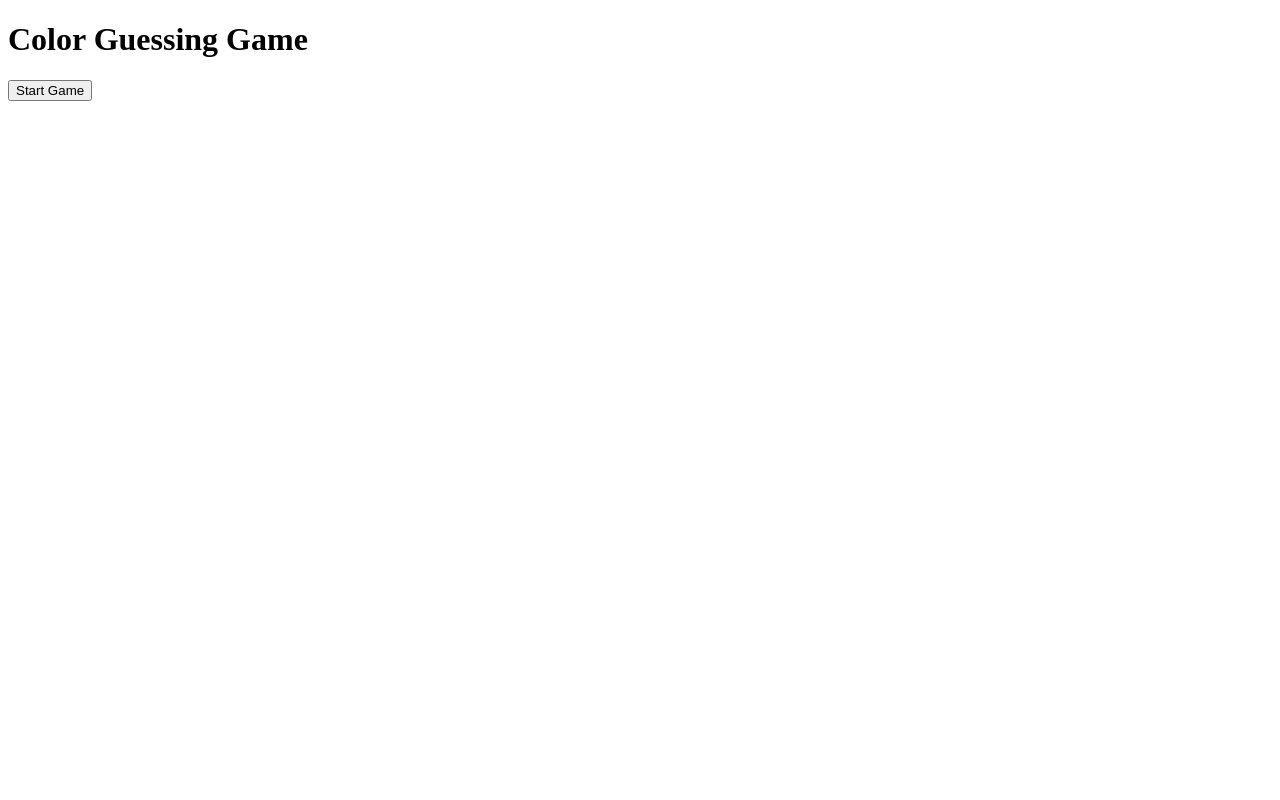
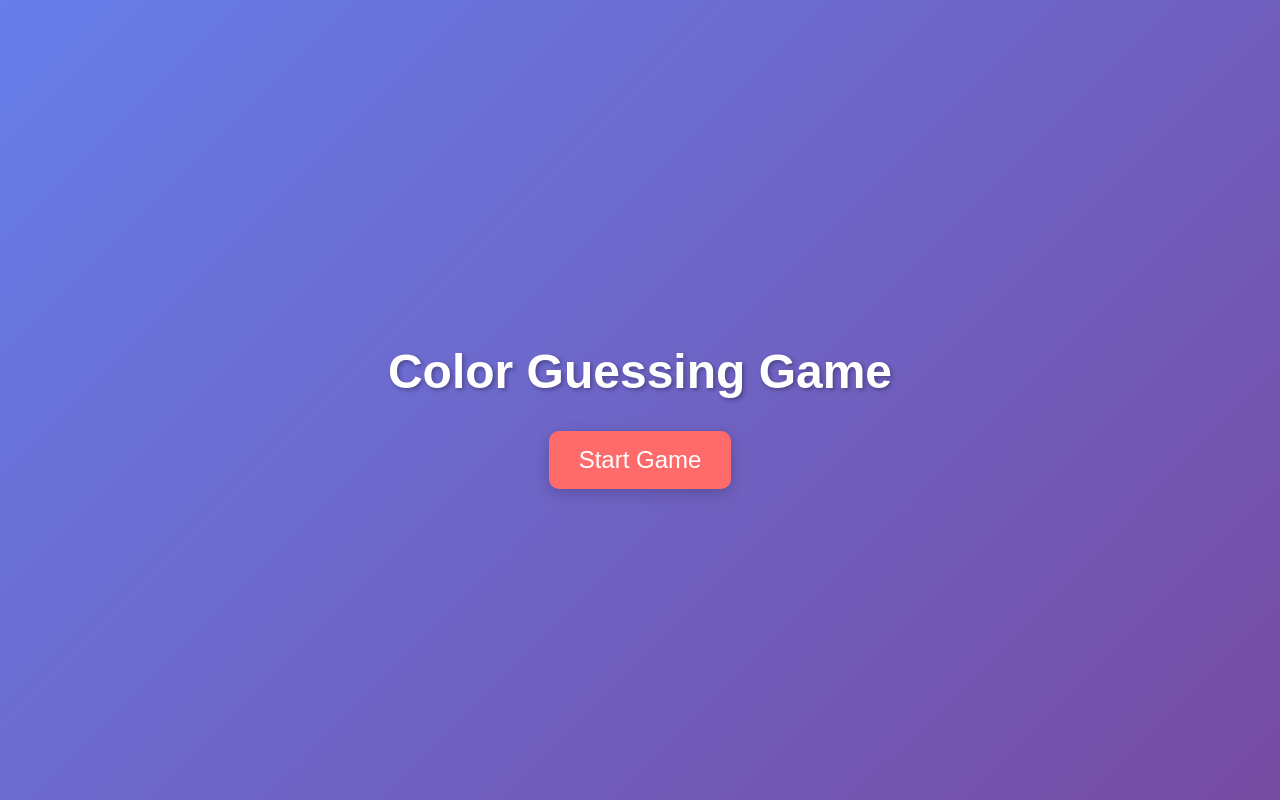
Before and after one commit to josemsantiago/ColorGuessingGame, a website: page index.html in a window 1280 px wide. Drawn offline with Linux system fonts and the light colour scheme.

Commit message:
General Documentation Updates and some small fixes
General Documentation Updates and some small fixes

```diff
--- a/color-guessing-game.html
+++ b/index.html
@@ -6,10 +6,63 @@ Date: 9/30/2023-->
     <meta charset="UTF-8">
     <meta name="viewport" content="width=device-width, initial-scale=1.0">
     <title>Color Guessing Game</title>
+    <style>
+        body {
+            font-family: Arial, sans-serif;
+            display: flex;
+            flex-direction: column;
+            align-items: center;
+            justify-content: center;
+            min-height: 100vh;
+            margin: 0;
+            background: linear-gradient(135deg, #667eea 0%, #764ba2 100%);
+            color: white;
+            text-align: center;
+        }
+
+        h1 {
+            font-size: 3rem;
+            margin-bottom: 2rem;
+            text-shadow: 2px 2px 4px rgba(0,0,0,0.3);
+        }
+
+        button {
+            font-size: 1.5rem;
+            padding: 15px 30px;
+            border: none;
+            border-radius: 10px;
+            background: #ff6b6b;
+            color: white;
+            cursor: pointer;
+            transition: all 0.3s ease;
+            box-shadow: 0 4px 15px rgba(0,0,0,0.2);
+        }
+
+        button:hover {
+            background: #ff5252;
+            transform: translateY(-2px);
+            box-shadow: 0 6px 20px rgba(0,0,0,0.3);
+        }
+
+        button:active {
+            transform: translateY(0);
+        }
+
+        @media (max-width: 768px) {
+            h1 {
+                font-size: 2rem;
+            }
+
+            button {
+                font-size: 1.2rem;
+                padding: 12px 24px;
+            }
+        }
+    </style>
 </head>
 <body>
-    <h1> Color Guessing Game</h1>
-    <button type="button" onclick="runGame()" >Start Game</button>
+    <h1>Color Guessing Game</h1>
+    <button type="button" onclick="runGame()">Start Game</button>
     <script>
         const COLORS_ARRAY = ['blue', 'cyan', 'gold', 'gray', 'green', 'magenta', 'orange', 'red', 'white', 'yellow'];
         function runGame() {
```
Also changed, not shown: package.json (added, +26 -0 lines), README.md.
